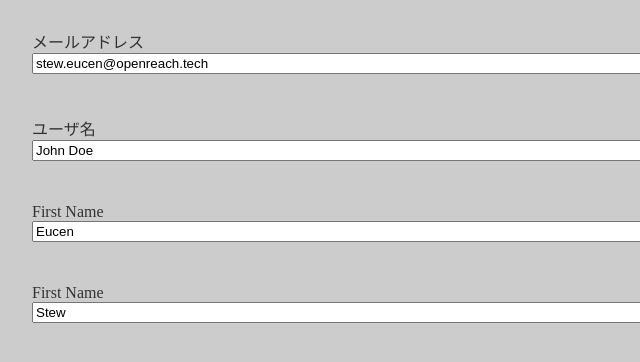
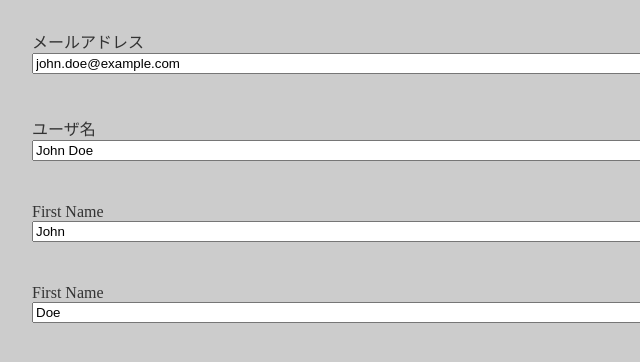
Before and after one commit to openreachtech/furo-core, a website: page pages/client/sign-up.html in a window 1280 px wide. Shown: the part 147-509 px from the top of the page, 0-640 px from the left. Drawn offline with Linux system fonts and the light colour scheme.

Commit message:
Kick out actual name from sample page of sign-up

```diff
--- a/pages/client/sign-up.html
+++ b/pages/client/sign-up.html
@@ -259,7 +259,7 @@
           name="email"
           type="text"
           placeholder="メールアドレスを入力してください。"
-          value="stew.eucen@openreach.tech"
+          value="john.doe@example.com",
         >
         <div data-validation-message="email"></div>
       </label>
@@ -281,7 +281,7 @@
           name="firstName"
           type="text"
           placeholder="Please enter your first name."
-          value="Eucen"
+          value="John"
         >
         <div data-validation-message="firstName"></div>
       </label>
@@ -292,7 +292,7 @@
           name="lastName"
           type="text"
           placeholder="Please enter your last name."
-          value="Stew"
+          value="Doe"
         >
         <div data-validation-message="lastName"></div>
       </label>
```
